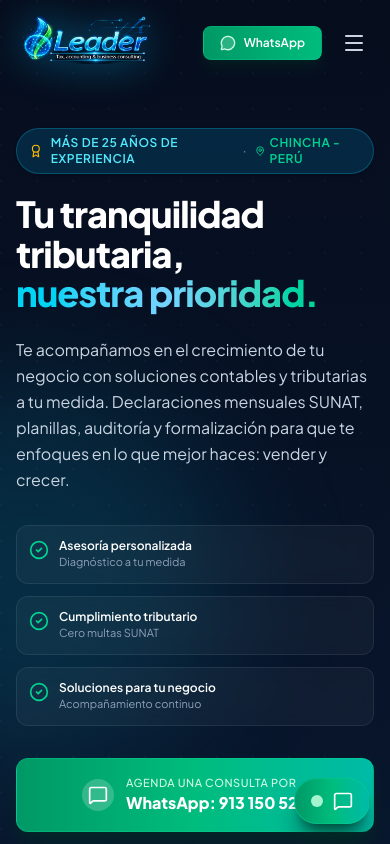
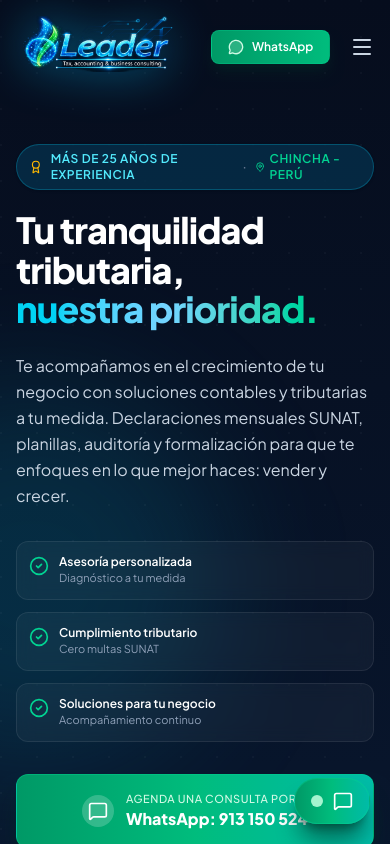
Before and after one commit to gpasachet-debug/Leader, a React (Vite) app: page / in a window 390 px wide. Shown: the top 844 px of the page. Built offline with nearby package versions, Linux system fonts and the light colour scheme.

Commit message:
style: enhance logo and layout responsiveness
- Increase logo dimensions and update shadow intensity
- Adjust hero section padding for better visual balance
- Add host allowance configurations to vite.config.ts

```diff
--- a/src/components/Hero.tsx
+++ b/src/components/Hero.tsx
@@ -5,7 +5,7 @@ import { LEADER_INFO } from '../data/content';
 
 export const Hero: React.FC = () => {
   return (
-    <section className="relative min-h-[92vh] flex items-center pt-32 sm:pt-36 lg:pt-40 pb-16 overflow-hidden bg-gradient-to-b from-[#060D1D] via-[#08152B] to-[#0A1A36]">
+    <section className="relative min-h-[92vh] flex items-center pt-36 sm:pt-40 lg:pt-48 pb-16 overflow-hidden bg-gradient-to-b from-[#060D1D] via-[#08152B] to-[#0A1A36]">
       {/* Background ambient lighting effects matching cyan & emerald brand identity */}
       <div className="absolute top-1/4 -left-40 w-96 h-96 bg-cyan-500/15 rounded-full blur-3xl pointer-events-none" />
       <div className="absolute bottom-10 right-0 w-[30rem] h-[30rem] bg-emerald-500/10 rounded-full blur-3xl pointer-events-none" />
--- a/src/components/LeaderLogo.tsx
+++ b/src/components/LeaderLogo.tsx
@@ -13,11 +13,11 @@ export const LeaderLogo: React.FC<LeaderLogoProps> = ({
 }) => {
   // Height classes according to the 2139x735 (~2.91:1) aspect ratio
   const sizeClasses = {
-    header: 'h-12 sm:h-14 md:h-16 lg:h-18 max-w-[240px] sm:max-w-[300px] lg:max-w-[380px]',
-    sm: 'h-9 sm:h-10 md:h-12 max-w-[170px] sm:max-w-[210px]',
-    md: 'h-14 sm:h-16 md:h-18 max-w-[240px] sm:max-w-[310px]',
-    lg: 'h-20 sm:h-24 lg:h-28 max-w-[340px] sm:max-w-[440px]',
-    xl: 'h-28 sm:h-32 lg:h-36 max-w-[420px] sm:max-w-[520px]',
+    header: 'h-14 sm:h-16 md:h-20 lg:h-24 max-w-[280px] sm:max-w-[340px] md:max-w-[440px] lg:max-w-[500px]',
+    sm: 'h-10 sm:h-12 md:h-14 max-w-[190px] sm:max-w-[240px]',
+    md: 'h-16 sm:h-18 md:h-22 max-w-[290px] sm:max-w-[380px]',
+    lg: 'h-22 sm:h-26 lg:h-32 max-w-[380px] sm:max-w-[480px]',
+    xl: 'h-28 sm:h-34 lg:h-40 max-w-[440px] sm:max-w-[560px]',
   };
 
   return (
@@ -25,7 +25,7 @@ export const LeaderLogo: React.FC<LeaderLogoProps> = ({
       <img
         src="/assets/aistudio/Logo_futurista_Leader_con_circuitos_luminosos_9d91ee2c.png"
         alt="Leader - Tax, accounting & business consulting"
-        className={`w-auto object-contain drop-shadow-[0_0_20px_rgba(0,194,255,0.4)] transition-all duration-300 hover:scale-[1.03] ${sizeClasses[size]}`}
+        className={`w-auto object-contain drop-shadow-[0_0_24px_rgba(0,194,255,0.45)] transition-all duration-300 hover:scale-[1.03] ${sizeClasses[size]}`}
         loading="eager"
         decoding="async"
       />
--- a/vite.config.ts
+++ b/vite.config.ts
@@ -12,11 +12,15 @@ export default defineConfig(() => {
       },
     },
     server: {
+      allowedHosts: true as const,
       // HMR is disabled in AI Studio via DISABLE_HMR env var.
       // Do not modify—file watching is disabled to prevent flickering during agent edits.
       hmr: process.env.DISABLE_HMR !== 'true',
       // Disable file watching when DISABLE_HMR is true to save CPU during agent edits.
       watch: process.env.DISABLE_HMR === 'true' ? null : {},
     },
+    preview: {
+      allowedHosts: true as const,
+    },
   };
 });
```
Also changed, not shown: public/assets/aistudio/image_c26f2aa3.png (added).
